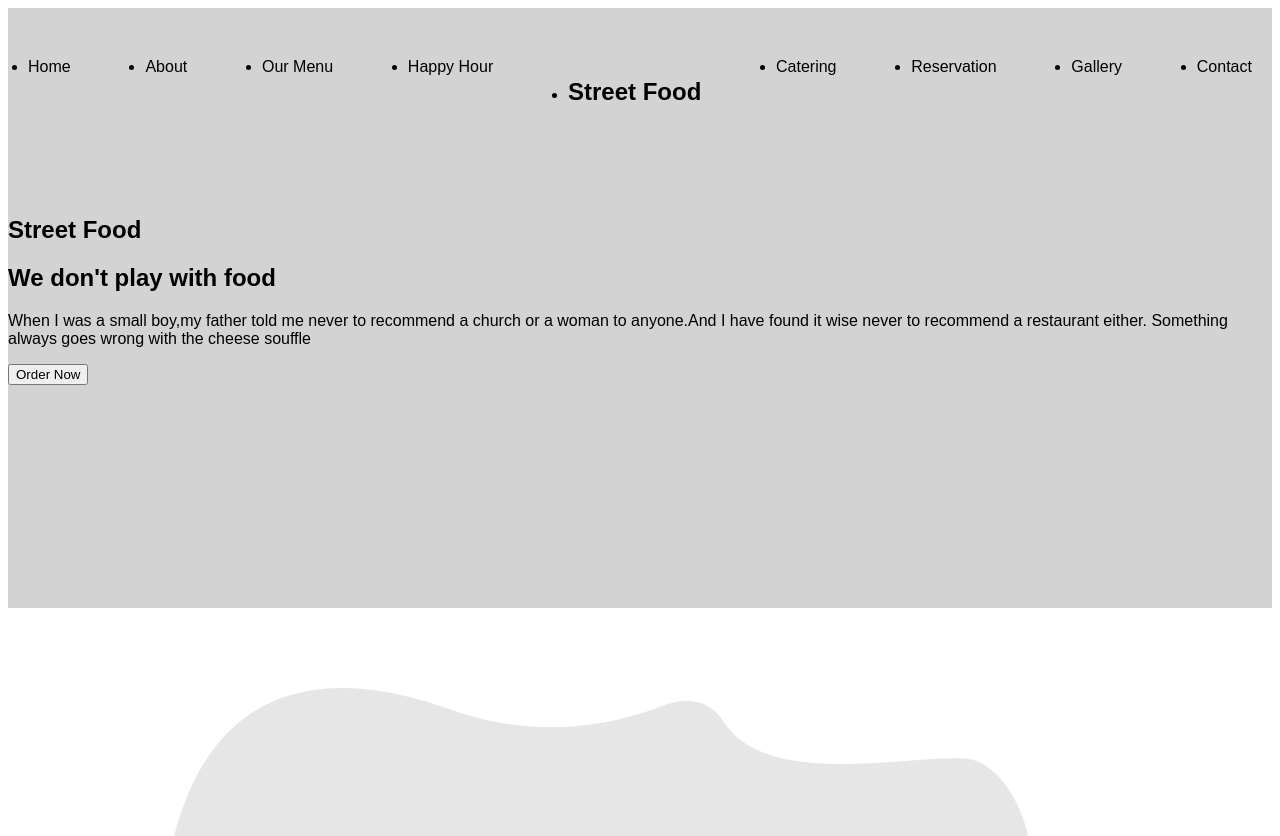
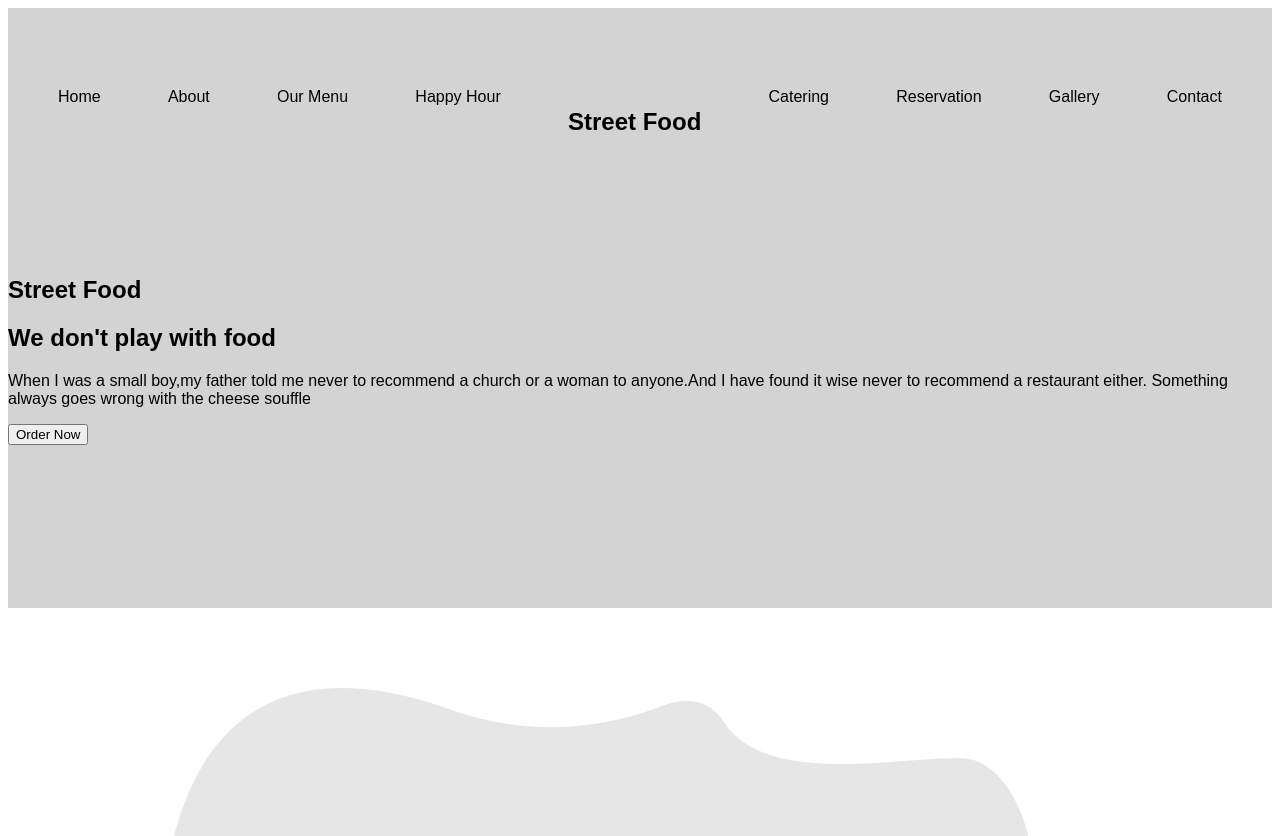
Before and after one commit to lokified/StreetFood-website, a plain HTML site: page index.html in a window 1280 px wide. Shown: the top 836 px of the page. Drawn offline with Linux system fonts and the light colour scheme.

Commit message:
change display

```diff
--- a/index.css
+++ b/index.css
@@ -14,3 +14,8 @@ ul{
     justify-content: space-between;
     padding: 20px;
 }
+nav > div >ul >li{
+    display: inline-block;
+    padding: 30px;
+    font-weight: 400;
+}
```
